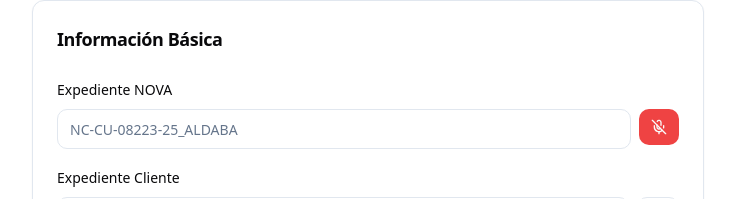
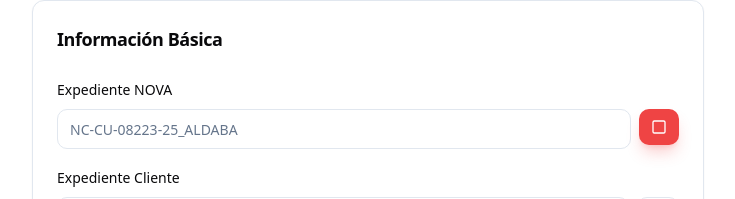
Before and after one commit to SuuShinchuu/field-scribe-voice, a React (Vite) app: page / in a window 1280 px wide. Both pictures are taken after a click on the button 930 px from the left and 259 px from the top of the page. Shown: the part 132-331 px from the top of the page, without its empty margins (272-1007 px from the left). Built offline with nearby package versions, Linux system fonts and the light colour scheme; the HTML template or start-up script is replaced by a standard one.

Commit message:
Fix voice input functionality

```diff
--- a/src/components/ui/voice-input.tsx
+++ b/src/components/ui/voice-input.tsx
@@ -1,6 +1,6 @@
 import React, { useState, useEffect } from 'react';
 import { Button } from './button';
-import { Mic, MicOff } from 'lucide-react';
+import { Mic, Square } from 'lucide-react';
 import { cn } from '@/lib/utils';
 
 interface VoiceInputProps {
@@ -60,13 +60,23 @@ export const VoiceInput: React.FC<VoiceInputProps> = ({
   return (
     <Button
       type="button"
-      variant={isListening ? "destructive" : "outline"}
+      variant={isListening ? "default" : "outline"}
       size="sm"
       onClick={toggleListening}
       disabled={disabled || !recognition}
-      className={cn("shrink-0", className)}
+      className={cn(
+        "shrink-0 transition-all duration-200",
+        isListening
+          ? "bg-red-500 hover:bg-red-600 text-white animate-pulse shadow-lg shadow-red-500/25"
+          : "hover:bg-primary hover:text-primary-foreground",
+        className
+      )}
     >
-      {isListening ? <MicOff className="h-4 w-4" /> : <Mic className="h-4 w-4" />}
+      {isListening ? (
+        <Square className="h-4 w-4" />
+      ) : (
+        <Mic className="h-4 w-4" />
+      )}
     </Button>
   );
 };
```
